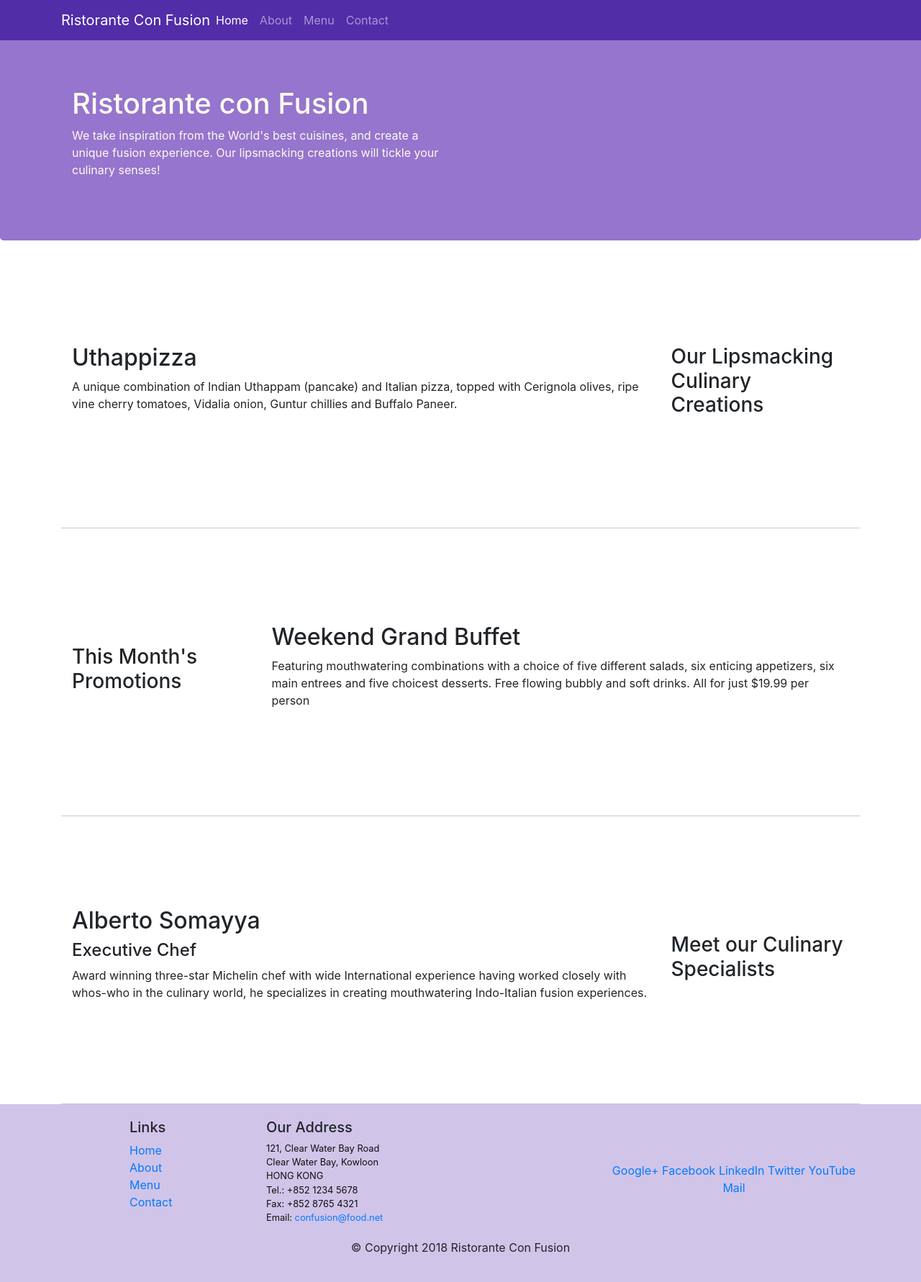
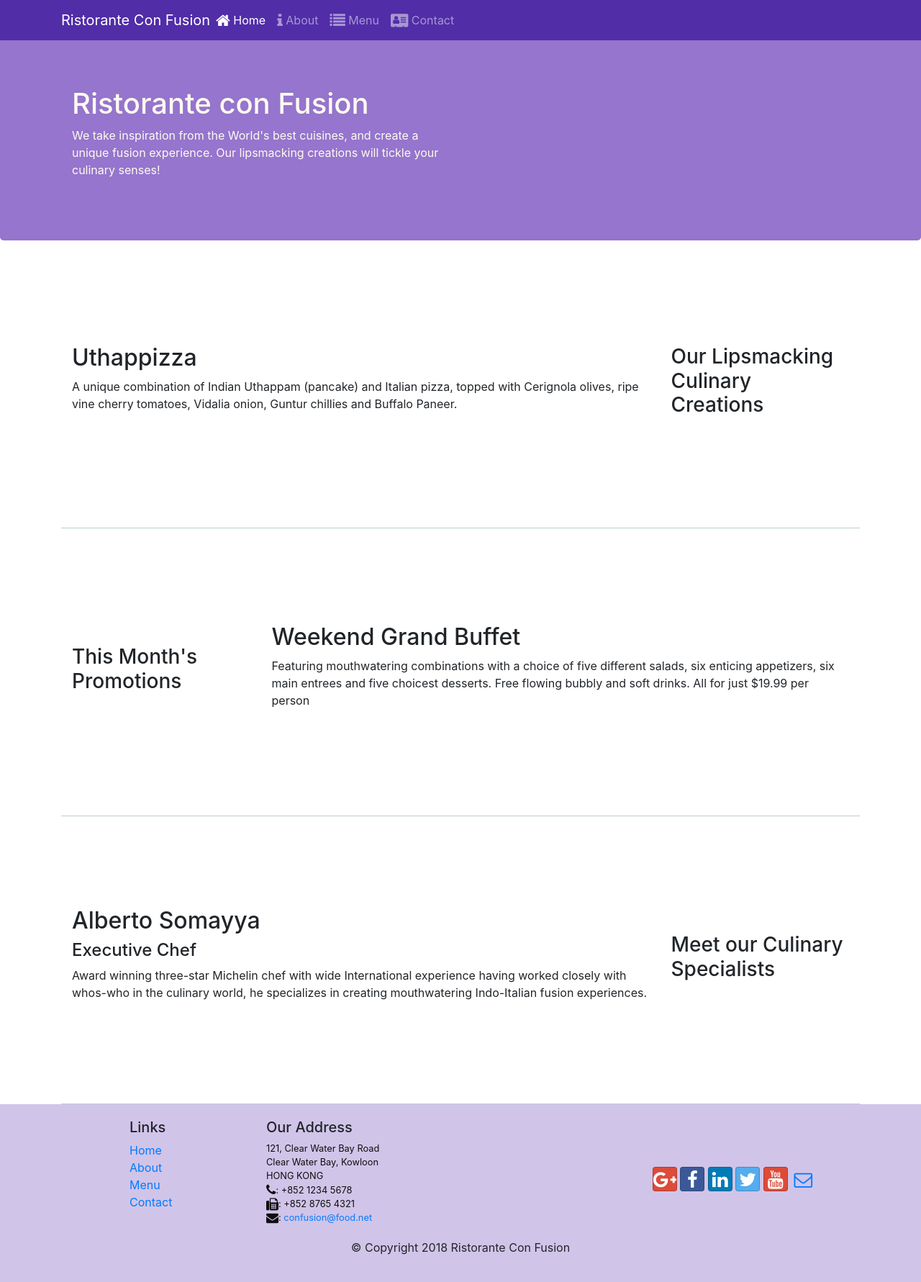
Before and after one commit to Huitziuit/conFusion, a website: page index.html in a window 1280 px wide. Shown: the whole page at 72% size. Drawn offline with nearby package versions, Linux system fonts and the light colour scheme.

Commit message:
add Icon-Fonts

```diff
--- a/index.html
+++ b/index.html
@@ -9,6 +9,11 @@
 
     <!-- Bootstrap CSS -->
     <link rel="stylesheet" href="node_modules/bootstrap/dist/css/bootstrap.min.css">
+
+    <!--Icons-->
+    <link rel="stylesheet" href="node_modules/font-awesome/css/font-awesome.min.css">
+    <link rel="stylesheet" href="node_modules/bootstrap-social/bootstrap-social.css">
+
     <link href="css/styles.css" rel="stylesheet">
 
     <title>Ristorante Con Fusion</title>
@@ -24,10 +29,10 @@
             <a class="navbar-brand mr-auto" href="#">Ristorante Con Fusion</a>
             <div class="collapse navbar-collapse" id="navbar">
                 <ul class="navbar-nav mr-auto">
-                    <li class="nav-item active"><a class="nav-link" href="#">Home</a></li>
-                    <li class="nav-item"><a class="nav-link" href="aboutus.html">About</a></li>
-                    <li class="nav-item"><a class="nav-link" href="#">Menu</a></li>
-                    <li class="nav-item"><a class="nav-link" href="#">Contact</a></li>
+                    <li class="nav-item active"><a class="nav-link" href="#"><span class="fa fa-home fa-lg"></span> Home</a></li>
+                    <li class="nav-item"><a class="nav-link" href="./aboutus.html"><span class="fa fa-info fa-lg"></span> About</a></li>
+                    <li class="nav-item"><a class="nav-link" href="#"><span class="fa fa-list fa-lg"></span> Menu</a></li>
+                    <li class="nav-item"><a class="nav-link" href="#"><span class="fa fa-address-card fa-lg"></span> Contact</a></li>
                 </ul>
             </div>
         </div>
@@ -104,19 +109,20 @@
                         121, Clear Water Bay Road<br>
                         Clear Water Bay, Kowloon<br>
                         HONG KONG<br>
-                        Tel.: +852 1234 5678<br>
-                        Fax: +852 8765 4321<br>
-                        Email: <a href="mailto:confusion@food.net">confusion@food.net</a>
+                        <i class="fa fa-phone fa-lg"></i>: +852 1234 5678<br>
+                        <i class="fa fa-fax fa-lg"></i>: +852 8765 4321<br>
+                        <i class="fa fa-envelope fa-lg"></i>:
+                        <a href="mailto:confusion@food.net">confusion@food.net</a>
                     </address>
                 </div>
                 <div class="col-12 col-sm-4 align-self-center">
                     <div class="text-center">
-                        <a href="http://google.com/+">Google+</a>
-                        <a href="http://www.facebook.com/profile.php?id=">Facebook</a>
-                        <a href="http://www.linkedin.com/in/">LinkedIn</a>
-                        <a href="http://twitter.com/">Twitter</a>
-                        <a href="http://youtube.com/">YouTube</a>
-                        <a href="mailto:">Mail</a>
+                        <a class="btn btn-social-icon btn-google" href="http://google.com/+"><i class="fa fa-google-plus"></i></a>
+                        <a class="btn btn-social-icon btn-facebook" href="http://www.facebook.com/profile.php?id="><i class="fa fa-facebook"></i></a>
+                        <a class="btn btn-social-icon btn-linkedin" href="http://www.linkedin.com/in/"><i class="fa fa-linkedin"></i></a>
+                        <a class="btn btn-social-icon btn-twitter" href="http://twitter.com/"><i class="fa fa-twitter"></i></a>
+                        <a class="btn btn-social-icon btn-google" href="http://youtube.com/"><i class="fa fa-youtube"></i></a>
+                        <a class="btn btn-social-icon " href="mailto:"><i class="fa fa-envelope-o"></i></a>
                     </div>
                 </div>
             </div>
--- a/package.json
+++ b/package.json
@@ -15,6 +15,8 @@
   },
   "dependencies": {
     "bootstrap": "^4.0.0",
+    "bootstrap-social": "^5.1.1",
+    "font-awesome": "^4.7.0",
     "jquery": "^3.3.1",
     "popper.js": "^1.12.9"
   }
```
Also changed, not shown: aboutus.html (+18 -13 lines), 1 other file.
